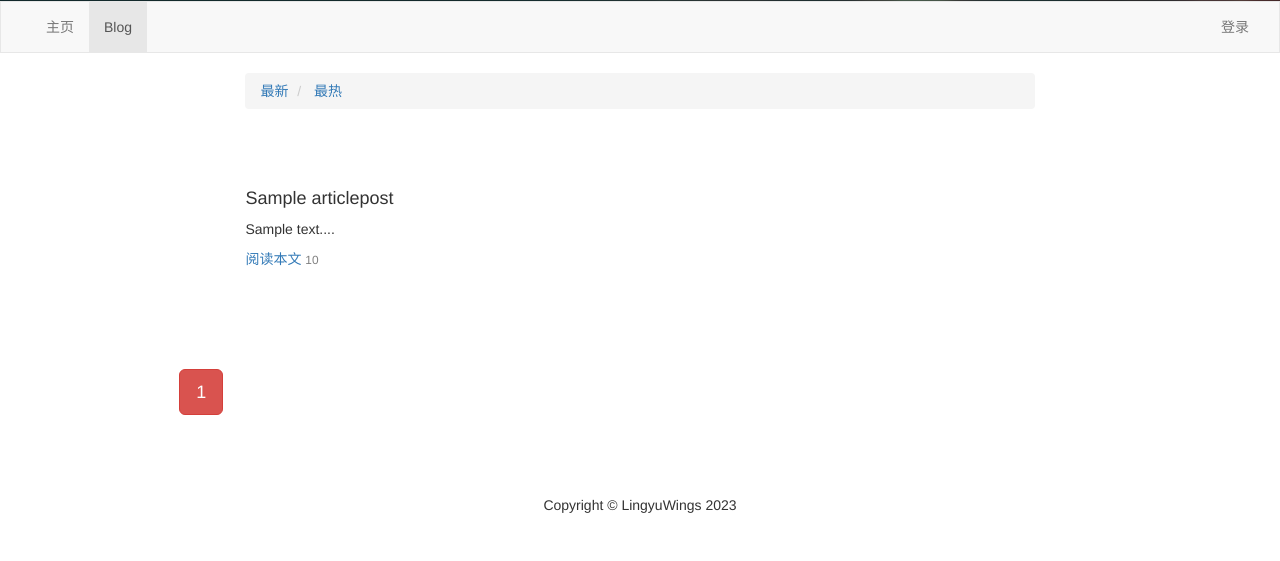
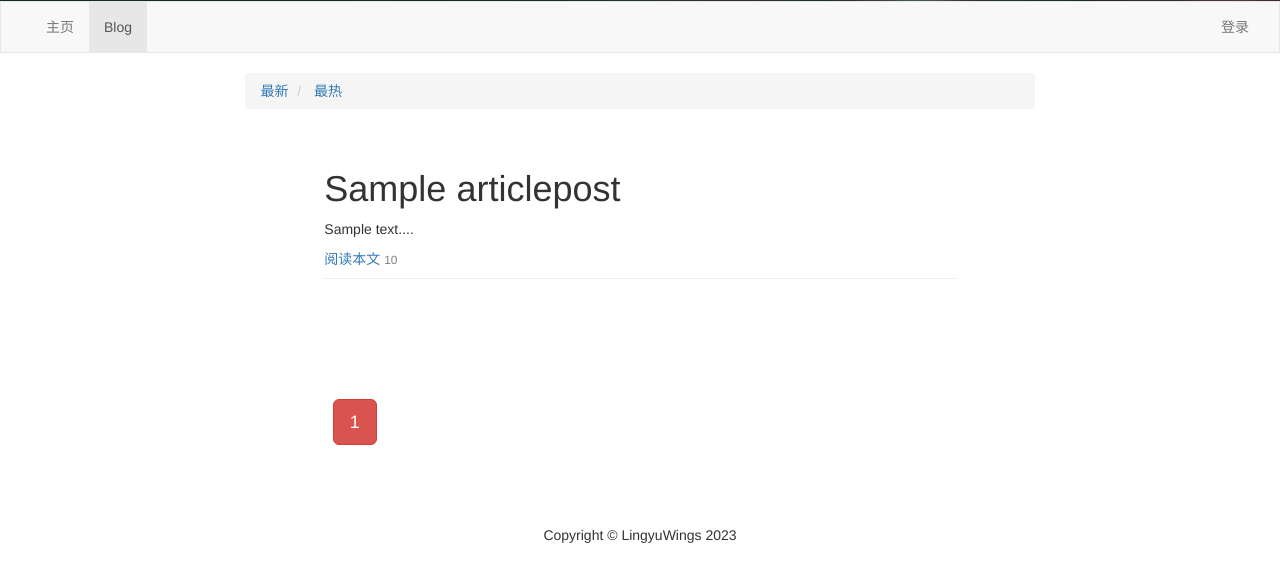
Before and after one commit to LingYuWings/DjangoBlogFrame, a Django app: page /article/ in a window 1280 px wide. Shown: the part 239-800 px from the top of the page. Run offline with Django 4.2, Linux system fonts and the light colour scheme; tables that the repository leaves empty hold one stand-in row (Sample ...); some libraries are stand-ins or nearby versions.

Commit message:
Update0.0.1
Page rewrite and update

```diff
--- a/article/form.py
+++ b/article/form.py
@@ -3,4 +3,4 @@ from DjangoUeditor.forms import UEditorField
 
 
 class ContentForm(forms.Form):
-    body = UEditorField("", height=600, width=600, toolbars='besttome')
+    body = UEditorField("",height=600, width=600, toolbars='besttome')
--- a/static/css/blog.css
+++ b/static/css/blog.css
@@ -90,3 +96,10 @@ body{
     height: 40px;
     width: 60px;
 }
+
+
+.row{
+    width: 60%;
+    margin-left: 20%;
+    margin-left: 20%;
+}
--- a/templates/create.html
+++ b/templates/create.html
@@ -19,13 +19,14 @@
             <p></p>
 
             <!-- 文本框 -->
-            <input type="text" class="form-control" id="title" name="title" style="width: 600px;">
+            <input type="text" class="form-control" id="title" name="title" style="width: 50%;">
             <p></p>
 
             <!-- 关键 -->
             <label for="body">文章内容</label>
             <p></p>
-            {{ content_form }}
+            <div class="uditor">{{ content_form }}</div>
+
             <!-- 关键 -->
 
 
--- a/templates/detail.html
+++ b/templates/detail.html
@@ -10,6 +10,7 @@
 <!-- 写入 base.html 中定义的 content -->
 {% block content %}
 <!-- 文章详情 -->
+<div class="detail">
     <div class="container">
         <div class="row">
             <!-- 标题及作者 -->
@@ -30,7 +31,7 @@
             </div>
             <!-- 文章正文 -->
             <div class="col-12">
-            <p>{{ article.body|safe }}</p>
+                <article>{{ article.body|safe }}</article>
             </div>
         </div>
     </div>
@@ -122,4 +123,6 @@
             }
         </script>
 
+    </div>
+</div>
 {% endblock content %}
--- a/templates/list.html
+++ b/templates/list.html
@@ -28,16 +28,11 @@
         </nav>
 
         {% for article in articles %}
-        <div class="row mt-2">
-            <!-- 文章内容 -->
-            <div class="col-sm-12">
-                <!-- 卡片容器 -->
-                <div class="card h-100">
-                    <!-- 标题 -->
-                    <!-- 摘要 -->
-                    <div class="card-body">
-                        <h4 class="card-title">{{ article.title }}</h4>
-                        <p class="card-text">{{ article.body|slice:'100' }}...</p>
+        <div class="page-header">
+            <h1>{{ article.title }}</h1>
+            <p>
+            {{ article.body|slice:'100'|safe }}...
+            </p>
             <a href="{% url 'article:article_detail' article.id %}" class="card-link">阅读本文</a>
             <small class="col align-self-end" style="color: gray;">
                 <span class="bi bi-eye">
@@ -45,9 +40,7 @@
                 </span>
             </small>
         </div>
-                </div>
-            </div>
-        </div>
+
         {% endfor %}
     </div>
 
```
Also changed, not shown: other parts of static/css/blog.css (+9 -3 lines). Lines whose indentation alone changed are shown as unchanged.
